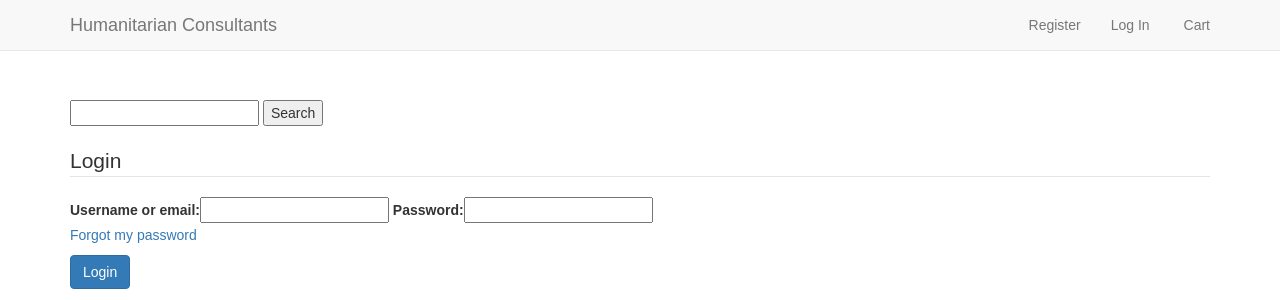
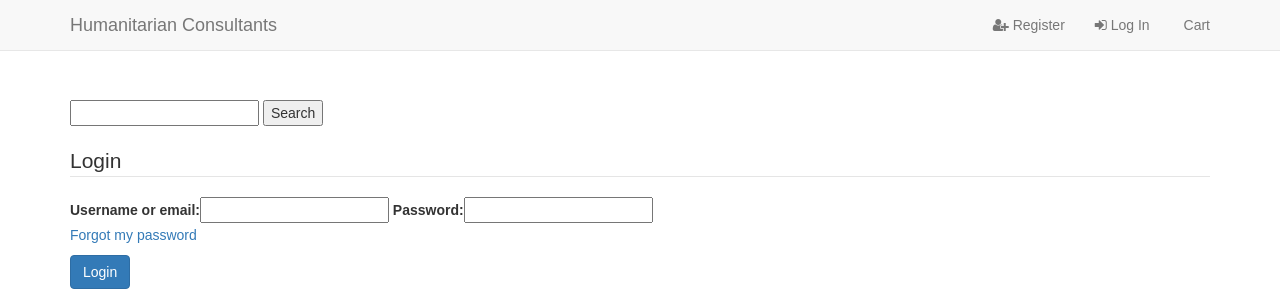
Before and after one commit to Jagger81/h-consultants, a Django app: page /accounts/login/ in a window 1280 px wide. Shown: the top 300 px of the page. Run offline with Django 3.2, Linux system fonts and the light colour scheme; some libraries are stand-ins or nearby versions.

Commit message:
TESTING - S3 Set-up and Font Awseome

```diff
--- a/hconsultants/settings.py
+++ b/hconsultants/settings.py
@@ -144,12 +144,16 @@ AWS_SECRET_ACCESS_KEY = os.environ.get("AWS_SECRET_ACCESS_KEY")
 
 AWS_S3_CUSTOM_DOMAIN = '%s.s3.amazonaws.com' % AWS_STORAGE_BUCKET_NAME
 
-STATICFILES_STORAGE = 'storages.backends.s3boto3.S3Boto3Storage'
+STATICFILES_LOCATION = 'static'
+STATICFILES_STORAGE = 'custom_storages.StaticStorage'
 
 STATIC_URL = '/static/'
 STATICFILES_DIRS = (
     os.path.join(BASE_DIR, "static"),
     )
+
+MEDIAFILES_LOCATION = 'media'
+DEFAULT_FILE_STORAGE = 'custom_storages.MediaStorage'
 
 MEDIA_ROOT = os.path.join(BASE_DIR, 'media')
 MEDIA_URL = '/media/'
--- a/templates/base.html
+++ b/templates/base.html
@@ -30,11 +30,11 @@
             <div id="navbar" class="navbar-collapse collapse">
                 <ul class="nav navbar-nav navbar-right">
                     {% if user.is_authenticated %}
-                        <li><a href="{% url 'profile' %}">Profile</a></li>
-                        <li><a href="{% url 'logout' %}">Log Out</a></li>
+                        <li><a href="{% url 'profile' %}"><i class="fa fa-user"></i> Profile</a></li>
+                        <li><a href="{% url 'logout' %}"><i class="fa fa-sign-out"></i> Log Out</a></li>
                     {%  else %}
-                        <li><a href="{% url 'register' %}">Register</a></li>
-                        <li><a href="{% url 'login' %}">Log In</a></li>
+                        <li><a href="{% url 'register' %}"><i class="fa fa-user-plus"></i> Register</a></li>
+                        <li><a href="{% url 'login' %}"><i class="fa fa-sign-in"></i> Log In</a></li>
                     {% endif %}
                     <li>
                         <a href="{% url 'view_cart' %}">
```
Also changed, not shown: custom_storages.py (added, +10 -0 lines), requirements.txt (+7 -0 lines).
